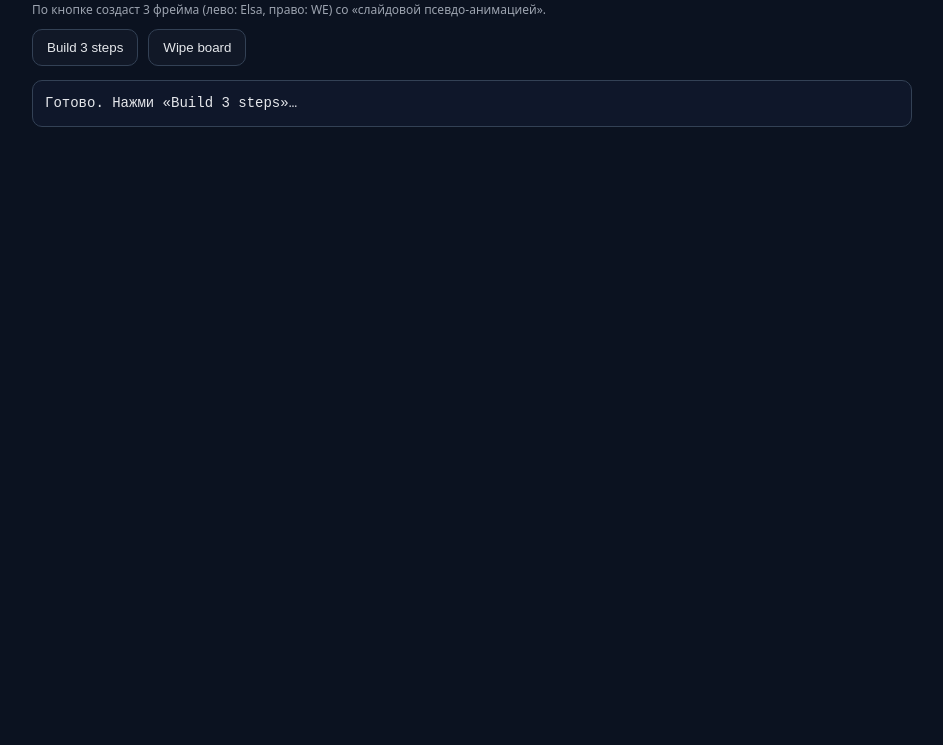
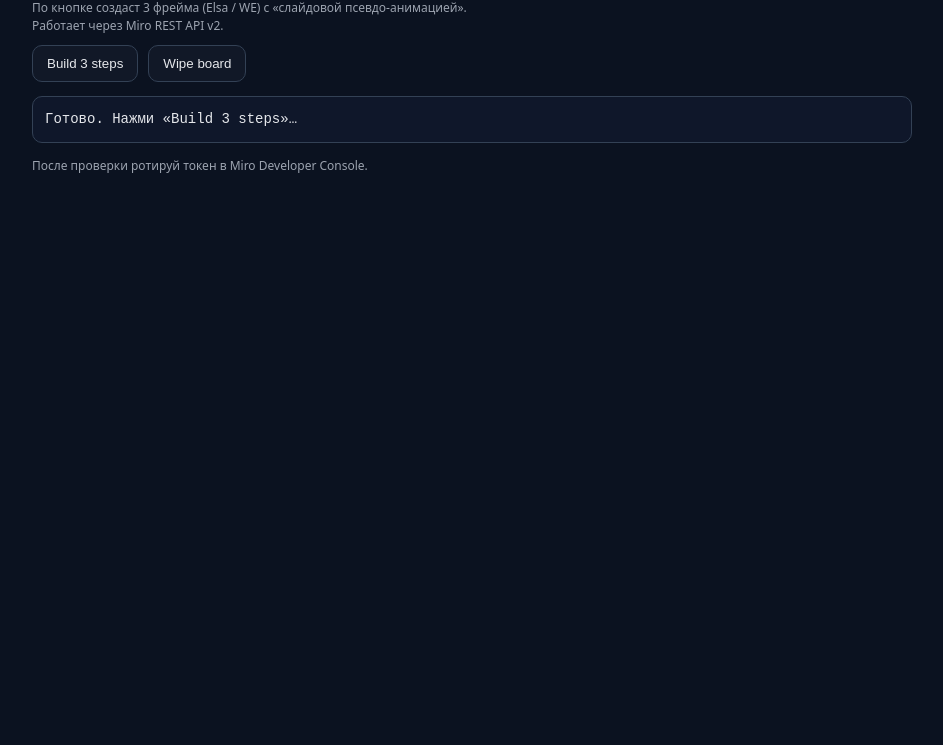
Before and after one commit to kansyahathi/testmiro, a plain HTML site: page index.html in a window 1280 px wide. Shown: the part 55-800 px from the top of the page, without its empty margins (168-1111 px from the left). Drawn offline with Linux system fonts and the light colour scheme.

Commit message:
Update index.html

```diff
--- a/index.html
+++ b/index.html
@@ -2,28 +2,35 @@
 <html lang="ru">
 <head>
   <meta charset="UTF-8" />
-  <title>WE 3-Step Demo Builder</title>
+  <title>WE 3-Step Demo Builder (REST v2)</title>
   <meta name="viewport" content="width=device-width, initial-scale=1" />
   <style>
-    body{font:14px/1.5 system-ui,-apple-system,Segoe UI,Roboto,Arial;margin:0;background:#0b1220;color:#e5e7eb}
+    :root { --bg:#0b1220; --panel:#0f172a; --stroke:#334155; --text:#e5e7eb; --muted:#9ca3af; }
+    html,body{margin:0;height:100%;}
+    body{font:14px/1.5 system-ui,-apple-system,Segoe UI,Roboto,Arial;background:var(--bg);color:var(--text);}
     .wrap{max-width:880px;margin:0 auto;padding:18px}
-    h1{font-size:20px;margin:0 0 8px}
-    .row{display:flex;gap:10px;flex-wrap:wrap;margin:10px 0 12px}
-    button{padding:10px 14px;border-radius:10px;border:1px solid #334155;background:#111827;color:#e5e7eb;cursor:pointer}
+    h1{font-size:20px;margin:0 0 6px}
+    .hint{font-size:12px;color:var(--muted);margin-bottom:10px}
+    .row{display:flex;gap:10px;flex-wrap:wrap;margin:8px 0 12px}
+    button{padding:10px 14px;border-radius:10px;border:1px solid var(--stroke);background:#111827;color:var(--text);cursor:pointer}
     button:hover{border-color:#60a5fa;box-shadow:0 0 0 3px rgba(96,165,250,.15)}
-    .hint{font-size:12px;color:#9ca3af}
-    pre{background:#0f172a;border:1px solid #334155;border-radius:10px;padding:12px;white-space:pre-wrap;max-height:360px;overflow:auto}
+    pre{background:var(--panel);border:1px solid var(--stroke);border-radius:10px;padding:12px;white-space:pre-wrap;max-height:360px;overflow:auto}
+    .small{font-size:12px;color:var(--muted);margin-top:8px}
   </style>
 </head>
 <body>
   <div class="wrap">
     <h1>WE 3-Step Demo Builder</h1>
-    <div class="hint">По кнопке создаст 3 фрейма (лево: Elsa, право: WE) со «слайдовой псевдо-анимацией».</div>
+    <div class="hint">
+      По кнопке создаст 3 фрейма (Elsa / WE) с «слайдовой псевдо-анимацией». <br/>
+      Работает через Miro REST API v2.
+    </div>
     <div class="row">
       <button id="btn-build">Build 3 steps</button>
       <button id="btn-wipe">Wipe board</button>
     </div>
     <pre id="log">Готово. Нажми «Build 3 steps»…</pre>
+    <div class="small">После проверки ротируй токен в Miro Developer Console.</div>
   </div>
 
   <script src="builder3.js"></script>
```
